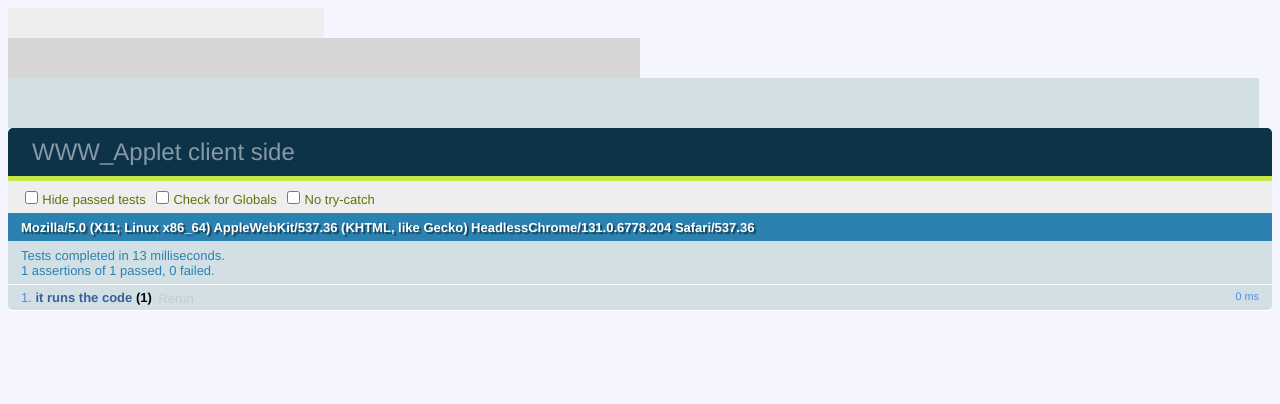
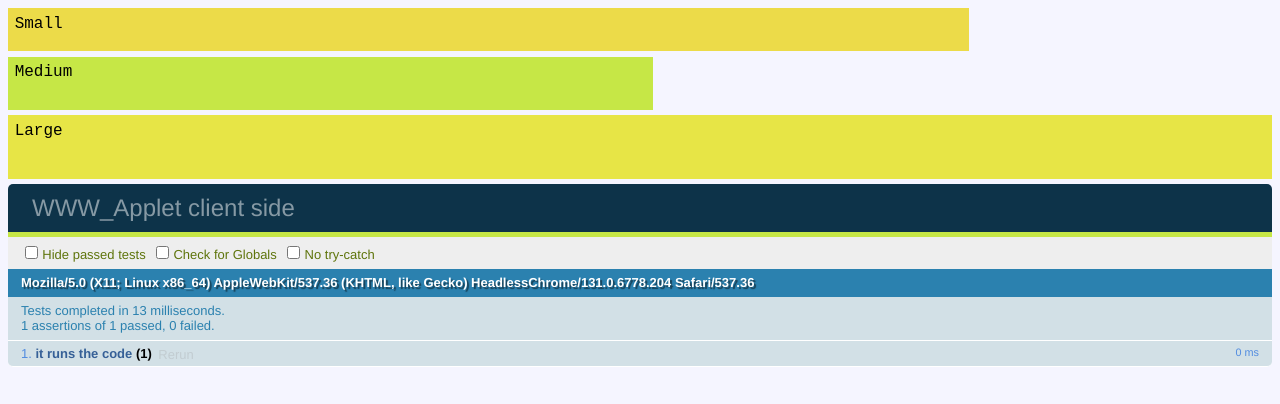
Before and after one commit to da99/www_app, a plain HTML site: page specs/client-side/index.html in a window 1280 px wide. Drawn offline with Linux system fonts and the light colour scheme; files whose address does not match are found by name.

Commit message:
Dev. checkpoint: Touchups.

```diff
--- a/specs/client-side/index.html
+++ b/specs/client-side/index.html
@@ -4,6 +4,13 @@
     <title>WWW_Applet client side</title>
     <link rel="stylesheet" href="/qunit/qunit-1.15.0.css" />
     <style type="text/css">
+
+    #sandbox div {
+      font-family: monospace;
+      font-size: large;
+      padding: 5pt;
+      margin: 0 0 4pt 0;
+    }
 
     div.small {
       background-color: #eee;
@@ -12,15 +19,19 @@
     }
 
     div.medium {
-      background-color: #d6d6d6;
+      background-color: #C6E746;
       width: 50%;
       min-height: 40px;
     }
 
     div.large {
-      background-color: #D2E0E6;
-      width: 99%;
+      background-color: #E7E546;
       min-height: 50px;
+    }
+
+    div.weird {
+      background: #ECDB49;
+      width: 75%;
     }
 
     body {
@@ -30,9 +41,11 @@
   </head>
   <body>
 
-    <div id="box_1" class="small"></div>
-    <div id="box_2" class="medium"></div>
-    <div id="box_3" class="large"></div>
+    <div id="sandbox">
+      <div id="box_1" class="small">Small</div>
+      <div id="box_2" class="medium">Medium</div>
+      <div id="box_3" class="large">Large</div>
+    </div>
 
     <div id="qunit"></div>
     <div id="qunit-fixture"></div>
--- a/specs/client-side/index.js
+++ b/specs/client-side/index.js
@@ -4,7 +4,7 @@
 QUnit.test( "it runs the code", function( assert ) {
   WWW_Applet.run([
     "focus on", ['#box_1'],
-    "add class", ['class_1']
+    "add class", ['weird']
   ]);
-  assert.ok( $('#box_1').hasClass('class_1') === true, "Passed!" );
+  assert.ok( $('#box_1').hasClass('weird') === true, "Passed!" );
 });
```
